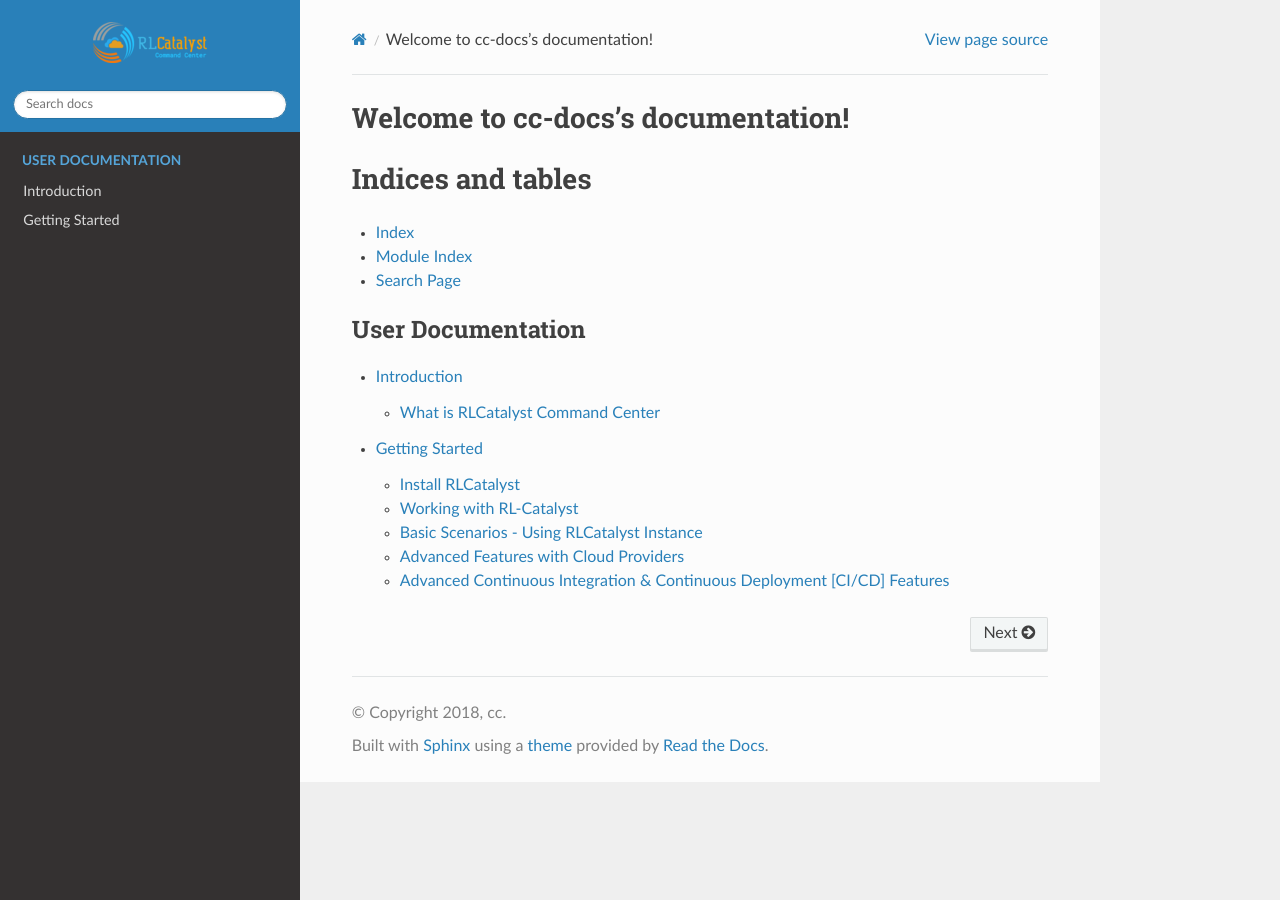
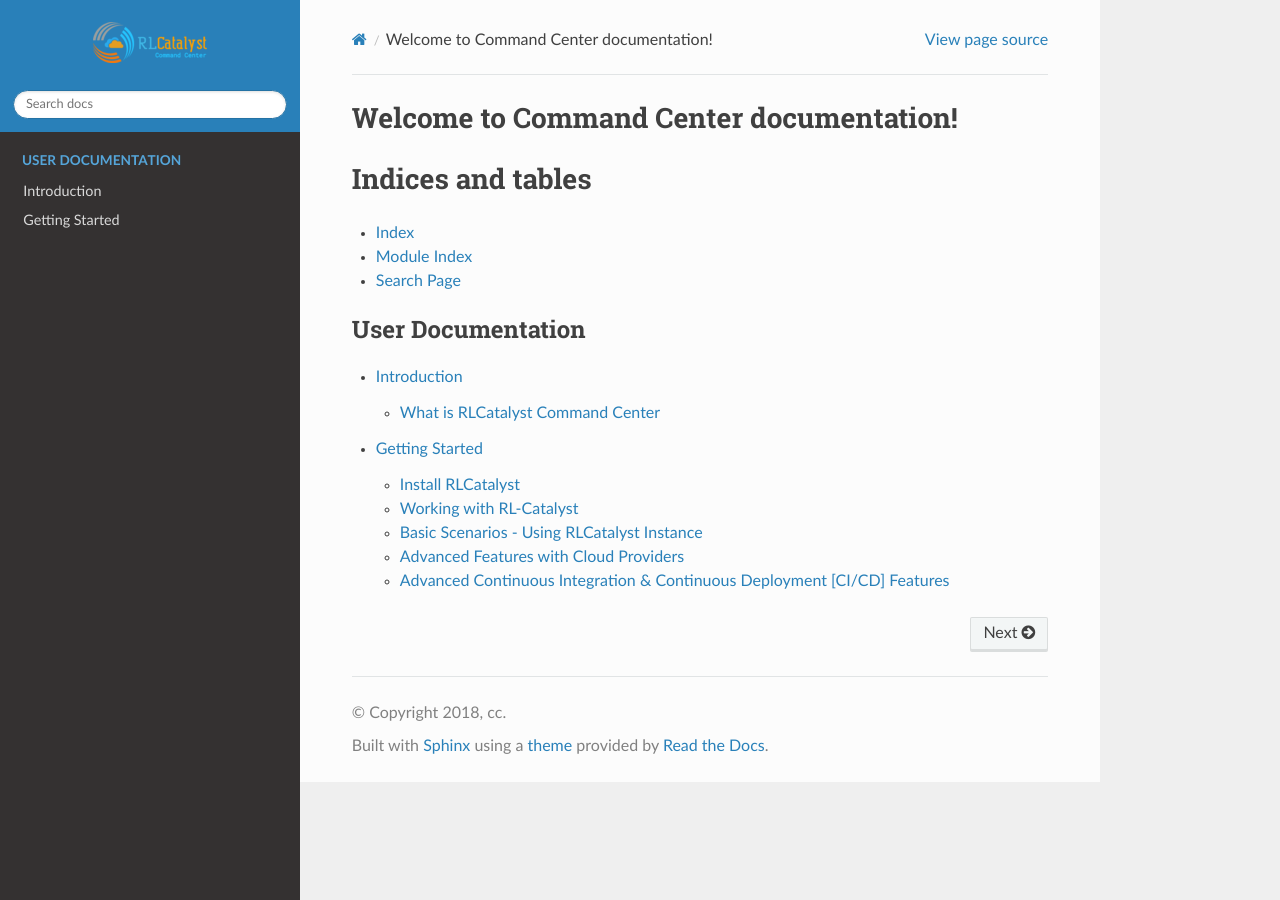
Before and after one commit to hrushikesh07/cc.dasboardDocs, a Sphinx documentation site: the page built from source/index.rst, in a window 1280 px wide. Built offline with Sphinx 7.4.7 and the Read the Docs theme 2.0.0, drawn with Linux system fonts in a browser that asks for light colours.

Commit message:
docs file added

```diff
--- a/source/conf.py
+++ b/source/conf.py
@@ -1,6 +1,6 @@
 # -*- coding: utf-8 -*-
 #
-# cc-docs documentation build configuration file, created by
+# Command Center documentation build configuration file, created by
 # sphinx-quickstart on Wed Aug 29 17:37:52 2018.
 #
 # This file is execfile()d with the current directory set to its
@@ -45,7 +45,7 @@
 master_doc = 'index'
 
 # General information about the project.
-project = u'cc-docs'
+project = u'Command Center'
 copyright = u'2018, cc'
 author = u'cc'
 
@@ -131,7 +131,7 @@
 # (source start file, target name, title,
 #  author, documentclass [howto, manual, or own class]).
 latex_documents = [
-    (master_doc, 'cc-docs.tex', u'cc-docs Documentation',
+    (master_doc, ' CommandCenter.tex', u'Command Center Documentation',
      u'cc', 'manual'),
 ]
 
@@ -141,7 +141,7 @@
 # One entry per manual page. List of tuples
 # (source start file, name, description, authors, manual section).
 man_pages = [
-    (master_doc, 'cc-docs', u'cc-docs Documentation',
+    (master_doc, 'CommandCenter', u'Command Center Documentation',
      [author], 1)
 ]
 
@@ -152,7 +152,7 @@
 # (source start file, target name, title, author,
 #  dir menu entry, description, category)
 texinfo_documents = [
-    (master_doc, 'cc-docs', u'cc-docs Documentation',
-     author, 'cc-docs', 'One line description of project.',
+    (master_doc, 'CommandCenter', u'Command Center Documentation',
+     author, 'CommandCenter', 'One line description of project.',
      'Miscellaneous'),
 ]
--- a/source/index.rst
+++ b/source/index.rst
@@ -1,10 +1,10 @@
-.. cc-docs documentation master file, created by
+.. Command Center documentation master file, created by
    sphinx-quickstart on Wed Aug 29 17:37:52 2018.
    You can adapt this file completely to your liking, but it should at least
    contain the root `toctree` directive.
 
-Welcome to cc-docs's documentation!
-===================================
+Welcome to Command Center documentation!
+========================================
 
 .. toctree::
    :maxdepth: 2
```
